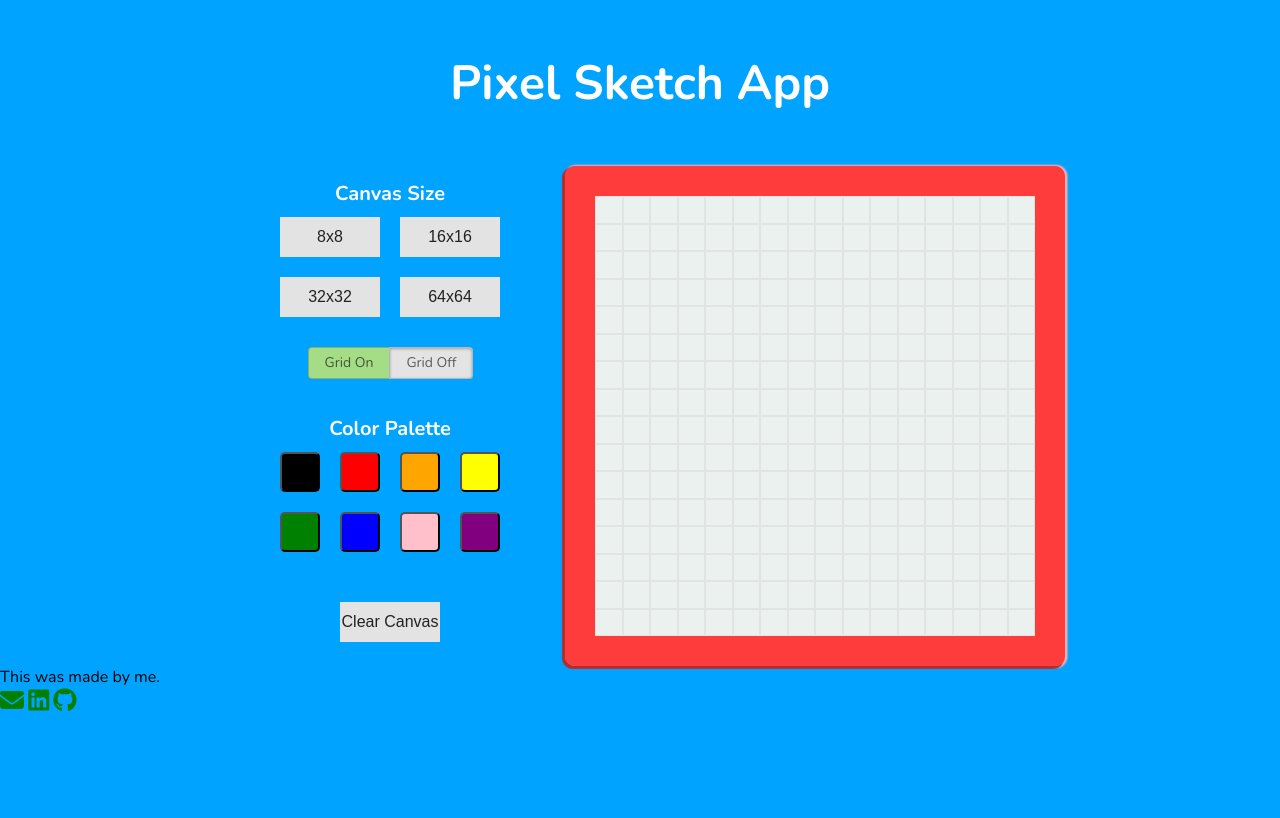
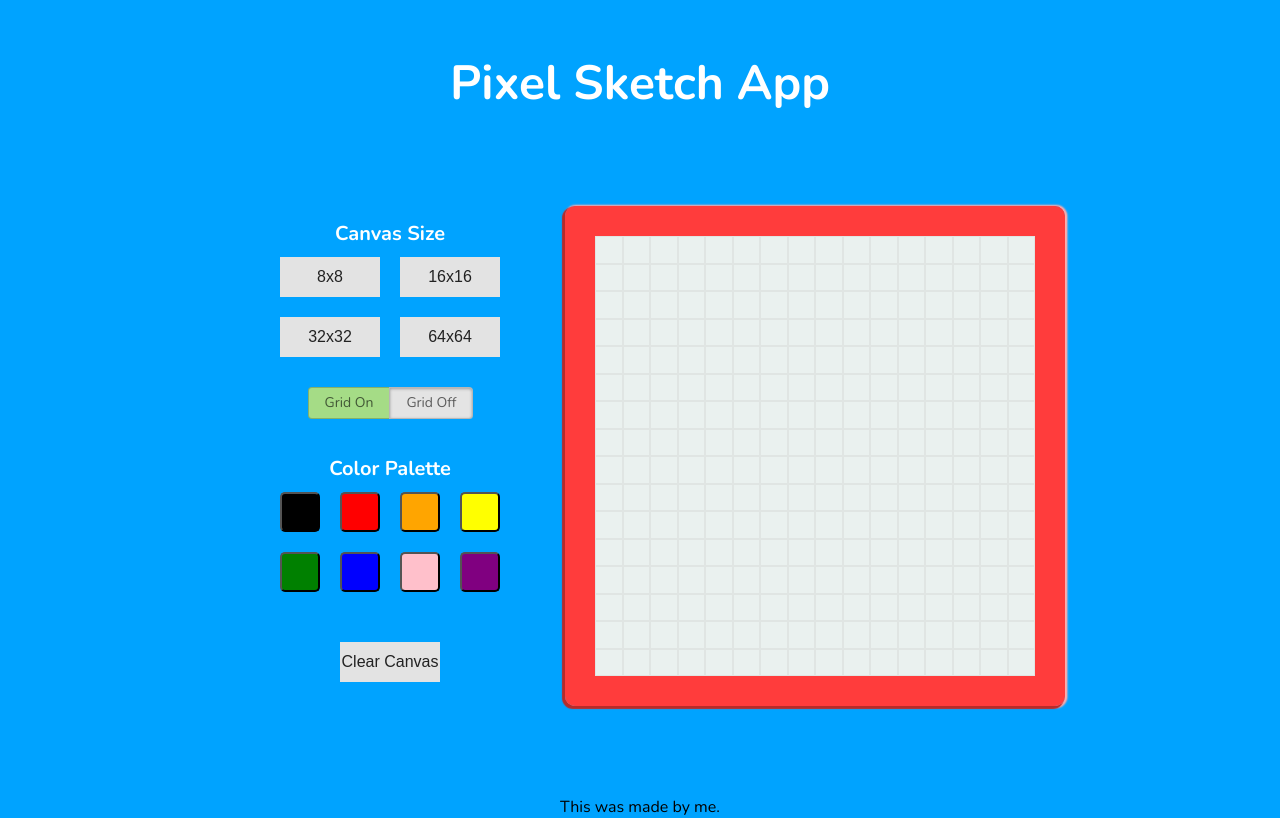
Before and after one commit to johnlombardi389/etch-a-sketch, a plain HTML site: page index.html in a window 1280 px wide. Drawn offline with nearby package versions, Linux system fonts and the light colour scheme.

Commit message:
Fixed footer size and placement

```diff
--- a/index.html
+++ b/index.html
@@ -73,18 +73,6 @@
 
     <footer class="foot">
       <p>This was made by me.</p>
-
-      <a href="#" target="_blank"
-        ><i class="fas fa-solid fa-envelope social-links"></i
-      ></a>
-
-      <a href="#" target="_blank"
-        ><i class="fab fa-brands fa-linkedin social-links"></i
-      ></a>
-
-      <a href="#" target="_blank"
-        ><i class="fab fa-brands fa-github social-links"></i
-      ></a>
     </footer>
   </body>
 </html>
--- a/style.css
+++ b/style.css
@@ -1,8 +1,8 @@
 :root {
   --grid-cols: 1;
   --grid-rows: 1;
-  --grid-color: #EAF1EF;
-  --gridline-color: #E0E5E3;
+  --grid-color: #eaf1ef;
+  --gridline-color: #e0e5e3;
 }
 
 * {
@@ -11,16 +11,16 @@
   box-sizing: border-box;
 }
 
-html, body {
-  position: relative;
+html,
+body {
   min-height: 100%;
-  background: #00A3FF;
-  font-family: 'Nunito', sans-serif;
+  background: #00a3ff;
+  font-family: "Nunito", sans-serif;
 }
 
 header > h1 {
   text-align: center;
-  margin: 50px auto;
+  margin: 50px auto 0px auto;
   font-size: 48px;
   color: white;
 }
@@ -29,6 +29,7 @@ main {
   display: flex;
   justify-content: center;
   align-items: center;
+  height: 85vh;
 }
 
 .controls {
@@ -105,7 +106,6 @@ h2 {
   border-radius: 0 4px 4px 0;
 }
 
-
 /* Base canvas size button */
 .btn {
   background-color: var(--bg-color);
@@ -119,14 +119,14 @@ h2 {
   cursor: pointer;
   font-size: 16px;
 
-  --bg-color: #E3E3E3;
-  --accent-color: #FF8888;
+  --bg-color: #e3e3e3;
+  --accent-color: #ff8888;
   --border-size: 5px;
 }
 
 /* Button slide animation */
 .btn.btn-slide::before {
-  content: '';
+  content: "";
   position: absolute;
   top: 0;
   left: 0;
@@ -139,7 +139,8 @@ h2 {
   transform-origin: left;
 }
 
-.btn.btn-slide:hover::before, .btn.btn-slide:focus::before {
+.btn.btn-slide:hover::before,
+.btn.btn-slide:focus::before {
   transform: scaleX(1);
 }
 
@@ -210,9 +211,10 @@ h2 {
   grid-template-columns: repeat(var(--grid-cols), 1fr);
   /*background-color: blue;*/
   justify-content: center;
-  border: solid 30px #FF3C3C;
+  border: solid 30px #ff3c3c;
   border-radius: 10px;
-  box-shadow: -2px 2px 1px 1px #b62b2b, 1px 1px 2px 1px #ffacac, 1px 0px 2px 1px #ffacac;
+  box-shadow: -2px 2px 1px 1px #b62b2b, 1px 1px 2px 1px #ffacac,
+    1px 0px 2px 1px #ffacac;
   width: 500px;
   height: 500px;
 }
@@ -227,25 +229,8 @@ h2 {
 }
 
 /* Footer */
-.footer {
-  position: absolute;
-  bottom: 0;
-  left: 0;
+.foot {
   display: flex;
+  justify-content: center;
   align-items: center;
-  justify-content: center;
-  gap: 10px;
-  width: 100%;
-  padding: 10px;
-  font-size: 20px;
 }
-
-.social-links {
-  color: green;
-  font-size: 24px;
-  transition: transform 0.3s ease-in-out;
-}
-
-.social-links:hover {
-  transform: rotate(360deg) scale(1.2);
-}
```
Lines whose indentation alone changed are shown as unchanged.
